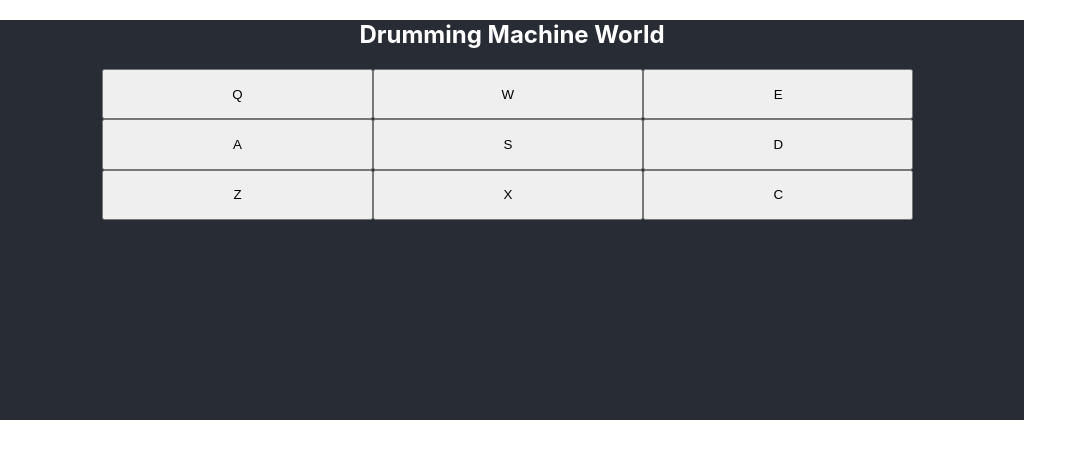
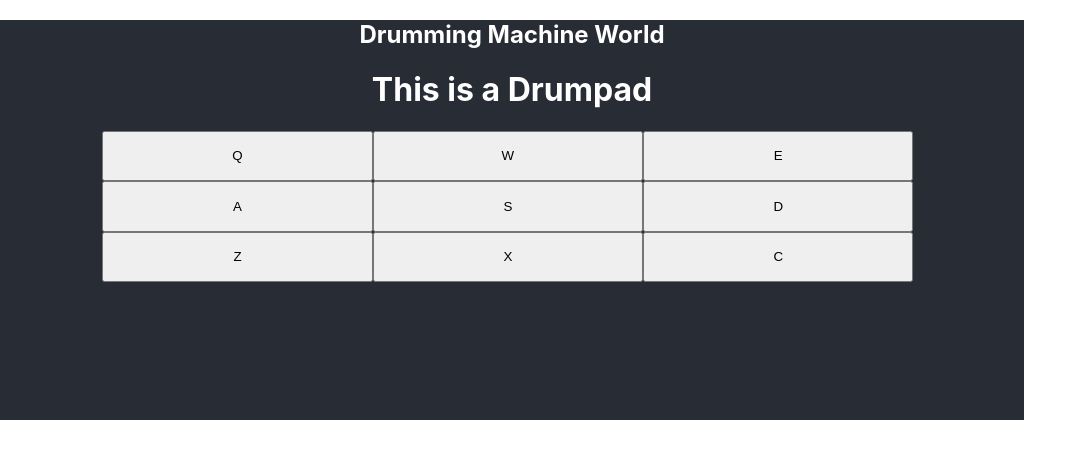
Before and after one commit to XLpacman805/drum-machine, a React (Create React App) app: page / in a window 1280 px wide. Shown: the top 458 px of the page, without its empty margins (0-1087 px from the left). Built offline with nearby package versions, Linux system fonts and the light colour scheme.

Commit message:
Created Component

```diff
--- a/src/DrumMachine.js
+++ b/src/DrumMachine.js
@@ -1,4 +1,5 @@
 import React from 'react';
+import Drumpad from './Drumpad'
 import './DrumMachine.css';
 
 class DrumMachine extends React.Component {
@@ -11,6 +12,7 @@ class DrumMachine extends React.Component {
         return (
             <div id="drum-machine">
                 <h2>Drumming Machine World</h2>
+                <Drumpad />
                 <div className="grid-container">
                     <button className="grid-item-one">Q</button>
                     <button className="grid-item-two">W</button>
--- /dev/null
+++ b/src/Drumpad.js
@@ -0,0 +1,16 @@
+import React from 'react';
+
+class Drumpad extends React.Component {
+    constructor(props) {
+        super(props);
+        this.state = {}
+    }
+
+    render() {
+        return (
+            <h1>This is a Drumpad</h1>
+        );
+    }
+}
+
+export default Drumpad;
```
